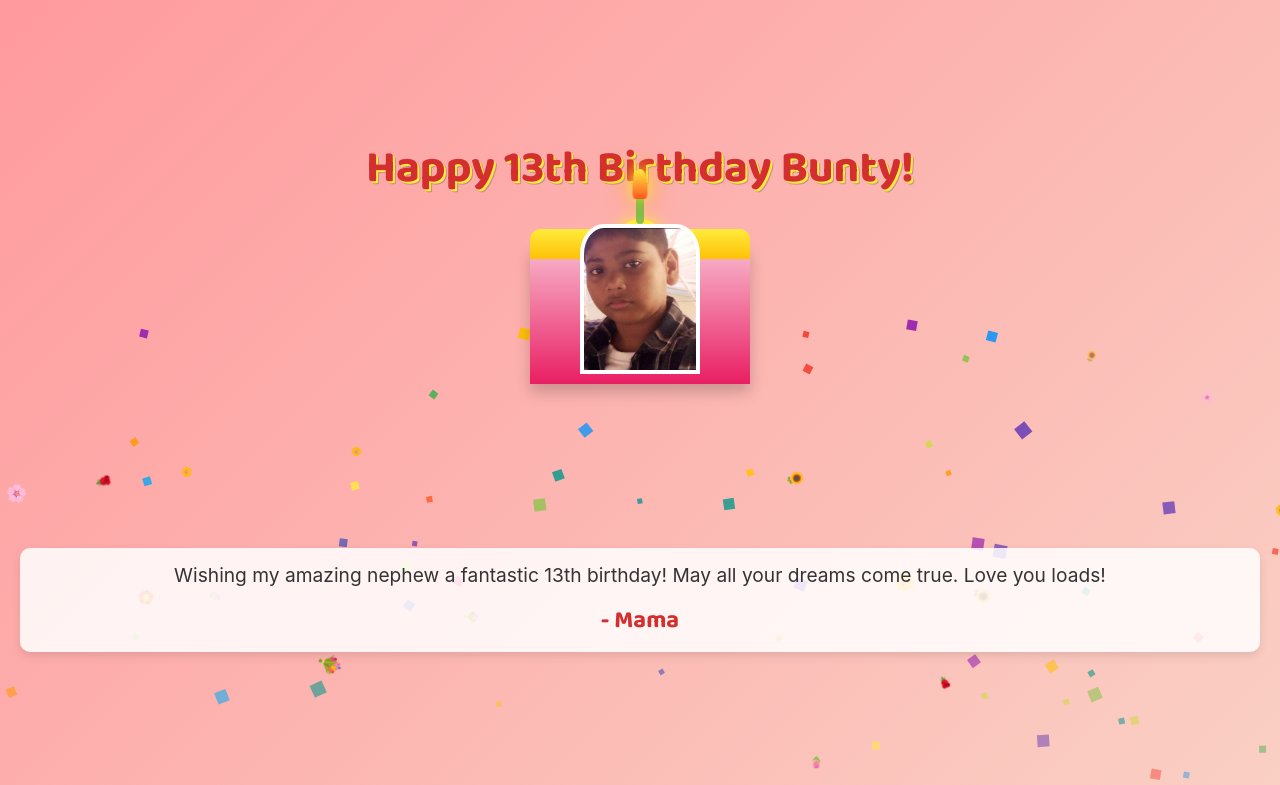
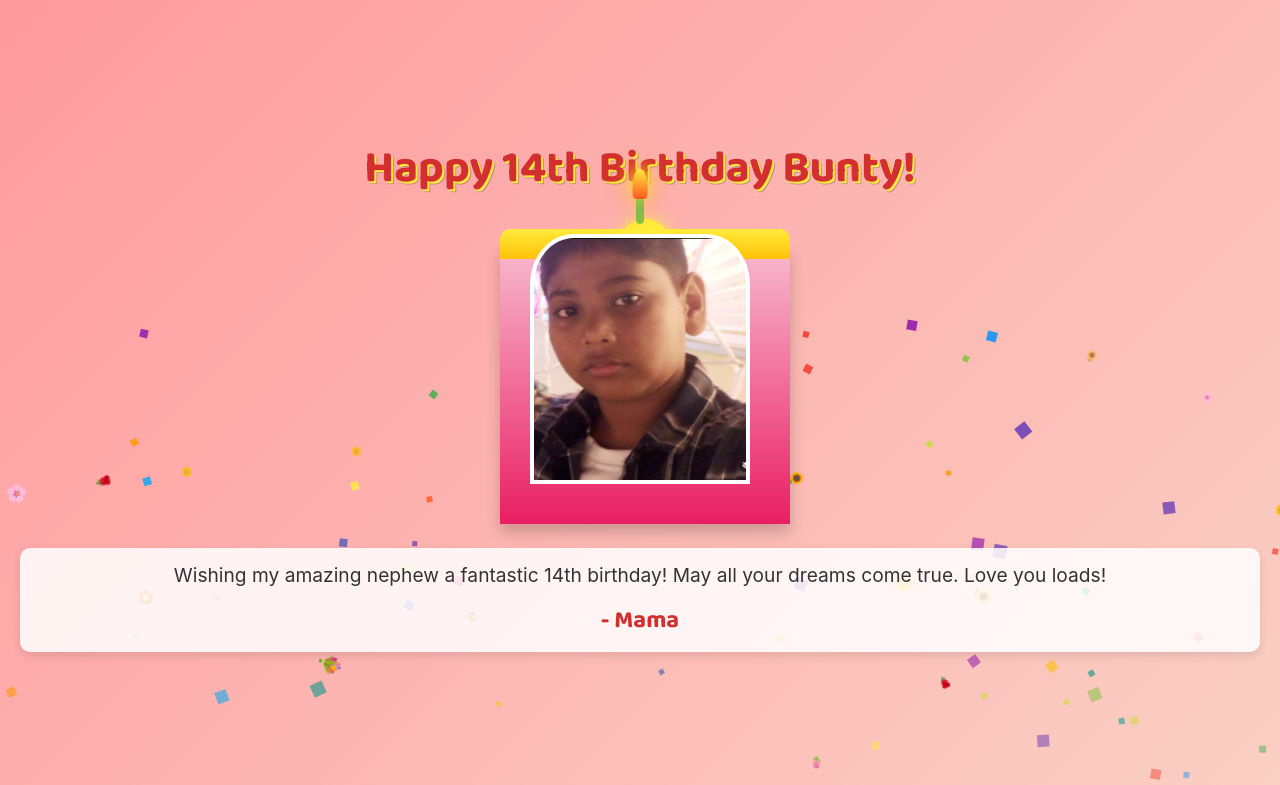
Before and after one commit to binforpc/bunty, a plain HTML site: page index.html in a window 1280 px wide. Shown: the top 785 px of the page. Drawn offline with Linux system fonts and the light colour scheme.

Commit message:
final commit

```diff
--- a/index.html
+++ b/index.html
@@ -3,7 +3,7 @@
 <head>
     <meta charset="UTF-8">
     <meta name="viewport" content="width=device-width, initial-scale=1.0, maximum-scale=1.0, user-scalable=no">
-    <title>Happy 13th Birthday Bunty!</title>
+    <title>Happy 14th Birthday Bunty!</title>
     <style>
         @import url('https://fonts.googleapis.com/css2?family=Baloo+Bhai+2:wght@700&display=swap');
 
@@ -51,8 +51,8 @@
         }
 
         .cake {
-            width: 220px;
-            height: 140px;
+            width: 290px;
+            height: 280px;
             background: linear-gradient(to bottom, #f8bbd0, #e91e63);
             border-radius: 10px 10px 0 0;
             position: relative;
@@ -115,8 +115,8 @@
             top: -150px;
             left: 50%;
             transform: translateX(-50%);
-            width: 120px;
-            height: 150px;
+            width: 220px;
+            height: 250px;
             background-image: url('aniket.jpg');
             background-size: cover;
             background-position: center;
@@ -152,7 +152,7 @@
                 transform: translateX(-50%) scale(0.5);
             }
             100% {
-                top: -20px;
+                top: -10px;
                 opacity: 1;
                 transform: translateX(-50%) scale(1);
             }
@@ -282,7 +282,7 @@
 </head>
 <body>
     <div class="container">
-        <h1>Happy 13th Birthday Bunty!</h1>
+        <h1>Happy 14th Birthday Bunty!</h1>
 
         <div class="cake-container">
             <div class="birthday-boy"></div>
@@ -292,7 +292,7 @@
         </div>
 
         <div class="message">
-            Wishing my amazing nephew a fantastic 13th birthday! May all your dreams come true. Love you loads!
+            Wishing my amazing nephew a fantastic 14th birthday! May all your dreams come true. Love you loads!
             <div class="signature">- Mama</div>
         </div>
     </div>
```
